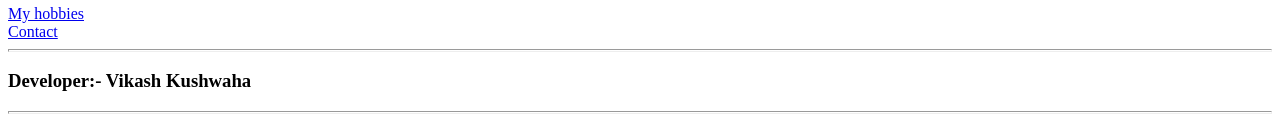
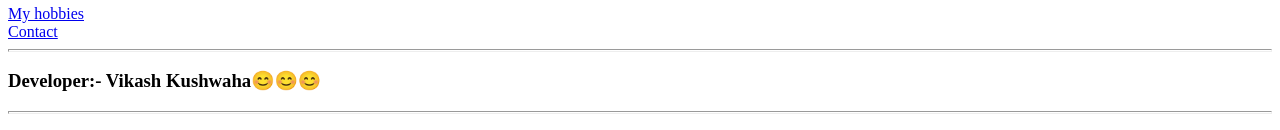
Before and after one commit to vikash8799/CV, a plain HTML site: page index.html in a window 1280 px wide. Shown: the part 572-702 px from the top of the page. Drawn offline with Linux system fonts and the light colour scheme.

Commit message:
Update index.html

```diff
--- a/index.html
+++ b/index.html
@@ -97,7 +97,7 @@
     <br>
     <a href="contact.html" target="_blank">Contact</a>
     <hr size="3">
-    <h3> Developer:- Vikash Kushwaha </h3>
+    <h3> Developer:- Vikash Kushwaha😊😊😊 </h3>
     <hr size="3">
 </body>
 
```
